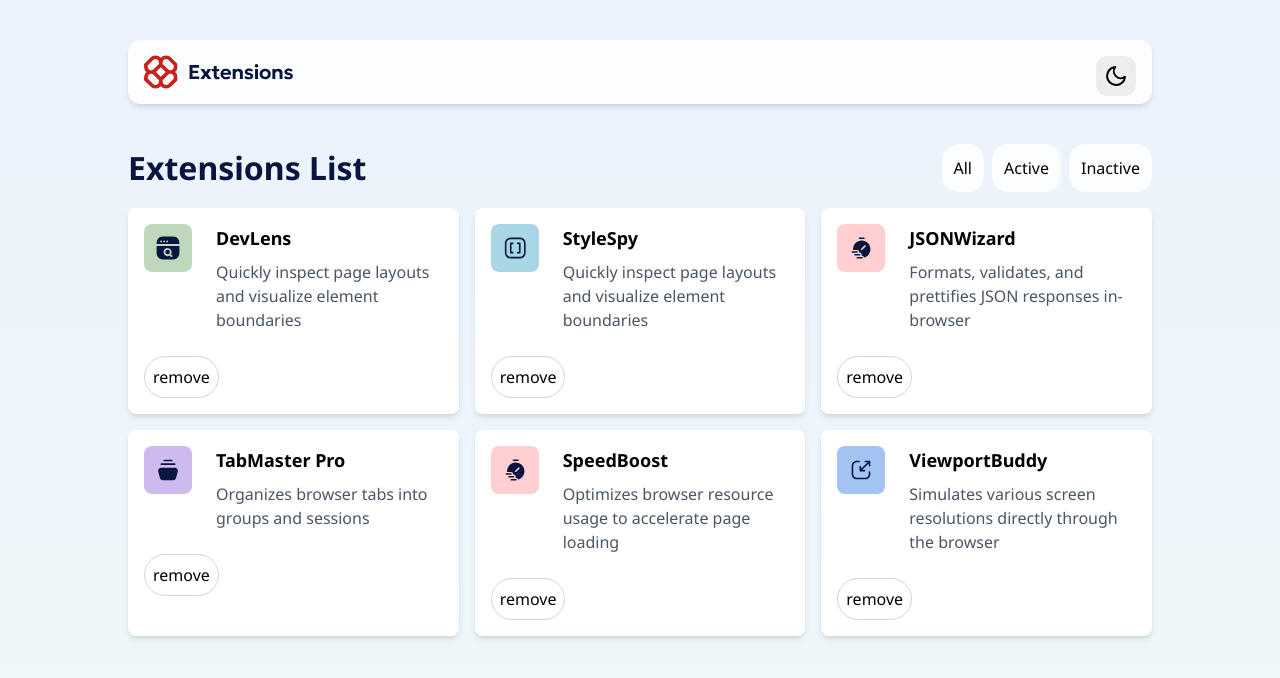
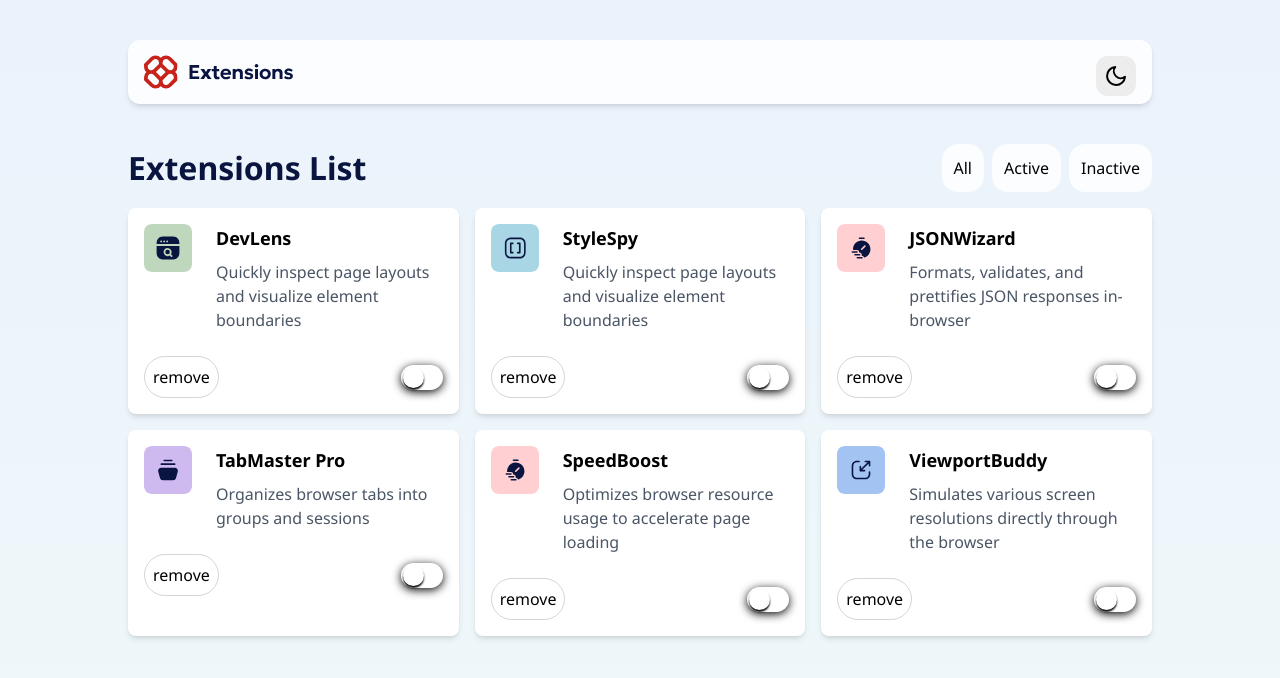
Before and after one commit to stkeys/Browser-Extension-UI, a Next.js app: page / in a window 1280 px wide. Shown: the top 678 px of the page. Built offline with nearby package versions, Linux system fonts and the light colour scheme.

Commit message:
feat: add switch component

```diff
--- a/components/ExtensionTools.tsx
+++ b/components/ExtensionTools.tsx
@@ -2,6 +2,7 @@
 import Image from 'next/image';
 import {Data} from './Data';
 import AutoGrid from './AutoGrid';
+import ExtensionSwitch from './Switch';
 
 export default function ExtensionTools() {
   return(
@@ -24,10 +25,12 @@ export default function ExtensionTools() {
             <p className="text-gray-600">{item.description}</p>
             </div>
             </div>
-
-            <button className="mt-6 p-2 bg-transparent text-black rounded-full border border-gray-300 ">
+            <div className='flex justify-between mt-6 items-center'>
+            <button className=" p-2 bg-transparent text-black rounded-full border border-gray-300 ">
               remove
             </button>
+            <ExtensionSwitch />
+            </div>
           </div>
         ))}
       </AutoGrid>
--- a/components/Switch.tsx
+++ b/components/Switch.tsx
@@ -0,0 +1,18 @@
+import * as React from "react";
+import * as Switch from '@radix-ui/react-switch';
+
+const ExtensionSwitch = () => (
+	<form>
+		<div className="flex items-center">
+			<Switch.Root
+				className="relative h-[25px] w-[42px] cursor-default rounded-full bg-blackA6 shadow-[0_2px_10px] shadow-blackA4 outline-none focus:shadow-[0_0_0_2px] focus:shadow-black data-[state=checked]:bg-black"
+				id="airplane-mode"
+				style={{ WebkitTapHighlightColor : "rgba(0, 0, 0, 0)"} as React.CSSProperties}
+			>
+				<Switch.Thumb className="block size-[21px] translate-x-0.5 rounded-full bg-white shadow-[0_2px_2px] shadow-blackA4 transition-transform duration-100 will-change-transform data-[state=checked]:translate-x-[19px]" />
+			</Switch.Root>
+		</div>
+	</form>
+);
+
+export default ExtensionSwitch;
```
